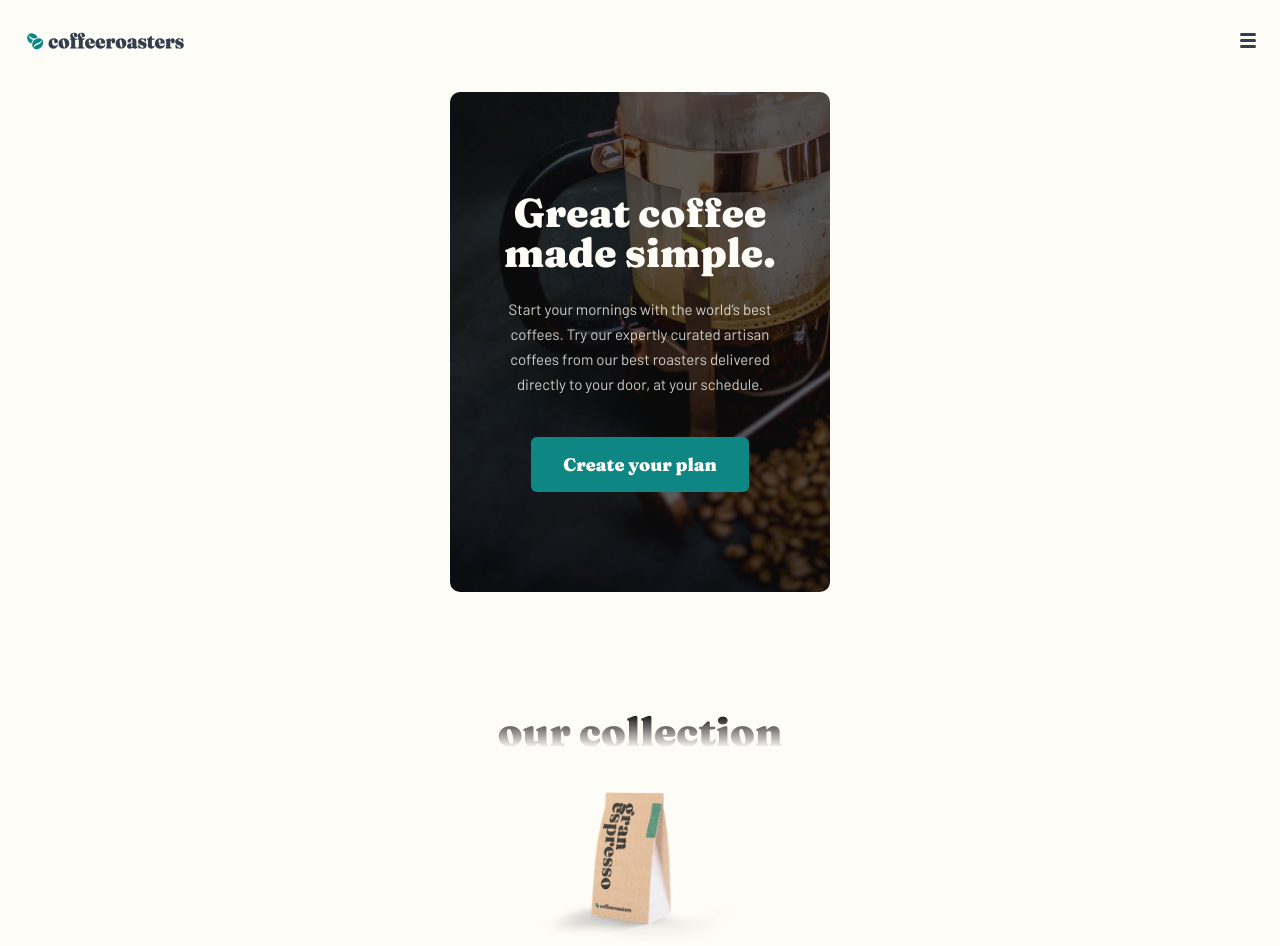
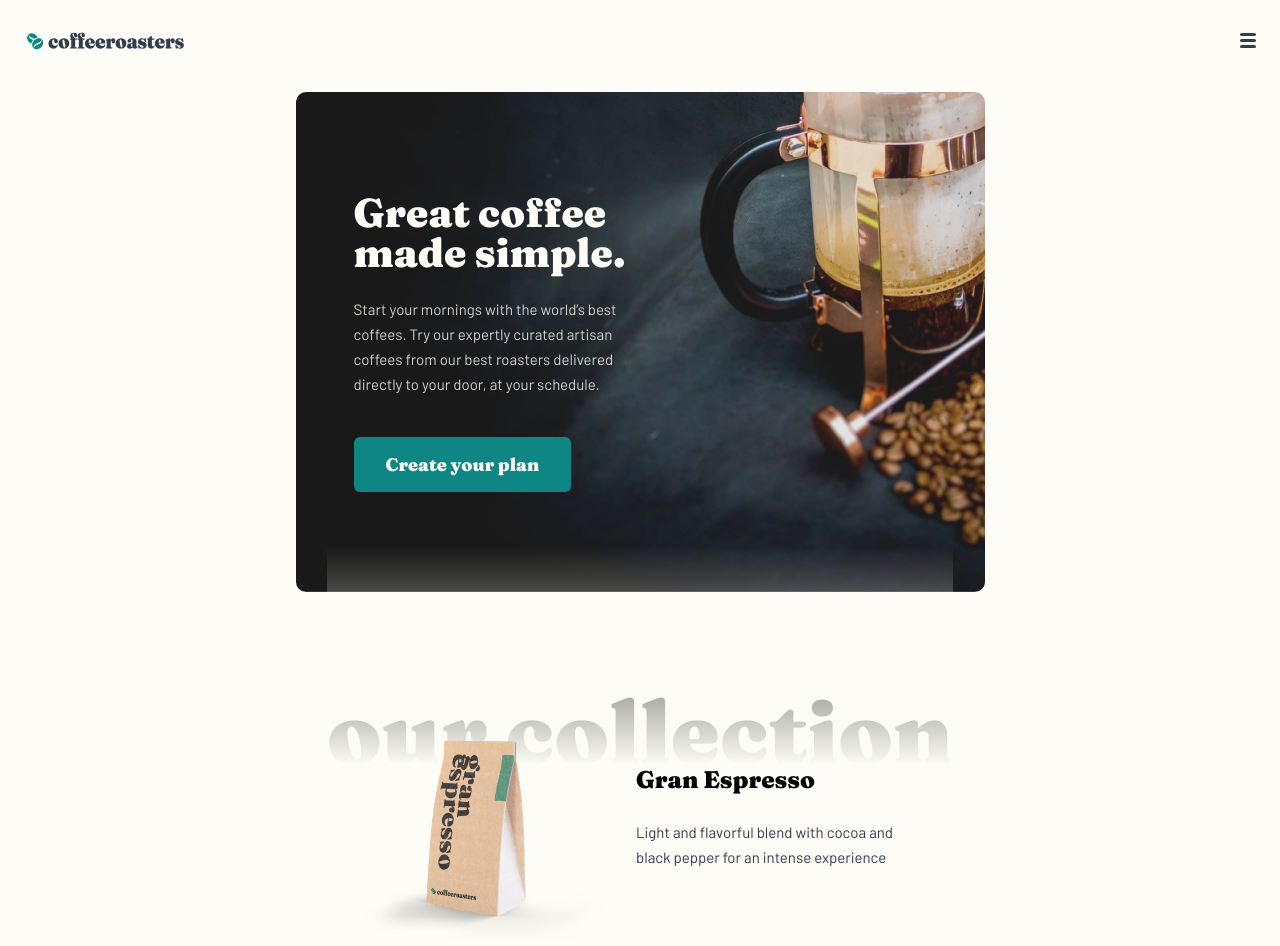
Before and after one commit to gcarter89/coffeeroasters, a React (Create React App) app: page / in a window 1280 px wide. Shown: the top 946 px of the page. Built offline with nearby package versions, Linux system fonts and the light colour scheme.

Commit message:
completed collection tablet layout

```diff
--- a/src/components/home/Home.module.scss
+++ b/src/components/home/Home.module.scss
@@ -1,5 +1,4 @@
 .home {
-
     &__button {
         font-size: 18px;
         color: #FEFCF7;
@@ -52,7 +51,8 @@
             left: 0px;
             background: linear-gradient(180deg, rgba(254, 252, 247, 0.0001), #FEFCF7);
             width: 100%;
-            height: 36px;
+            height: 106px;
+            bottom: 0;
         }
     }
 
@@ -186,3 +186,56 @@
         }
     }
 }
+
+@media screen and (min-width:'676px') {
+    .home {
+        &__hero {
+            background-image: url('../../assets/home/tablet/image-hero-coffeepress.jpg');
+            max-width: 689px;
+            justify-content: unset;
+            box-sizing: border-box;
+            padding: 58px;
+        }
+
+        &__heroText {
+            text-align: unset;
+            padding: unset;
+        }
+
+        &__collection {
+            max-width: 689px;
+        }
+
+        &__collectionTitle {
+            margin-bottom: -12px;
+            h1 {
+                font-size: 88px;
+            }
+            ::after {
+                bottom: -14px;
+                height: 220px;
+            }
+        }
+
+        &__collectionCard {
+            flex-direction: row;
+            align-items: start;
+
+            p {
+                margin-top: 24px;
+            }
+
+            img {
+                height: 200px;
+                width: 250px;
+            }
+        }
+
+        &__collectionCardText {
+            text-align: unset;
+            width: 282px;
+            margin-top: 24px;
+            margin-left: 24px;
+        }
+    }
+}
```
